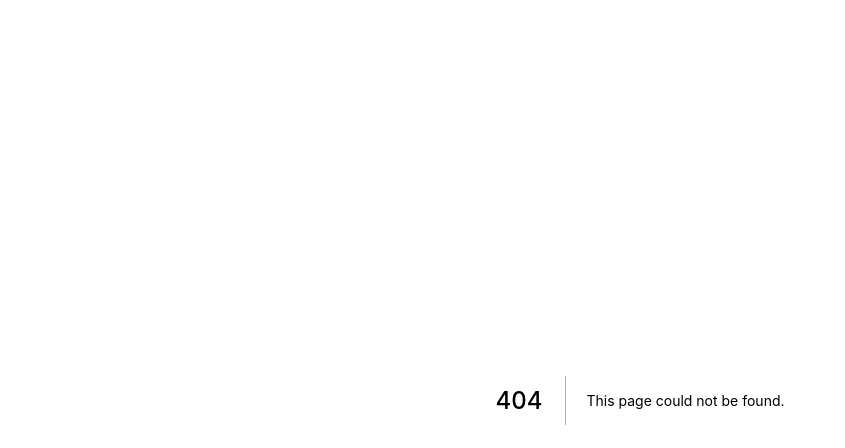
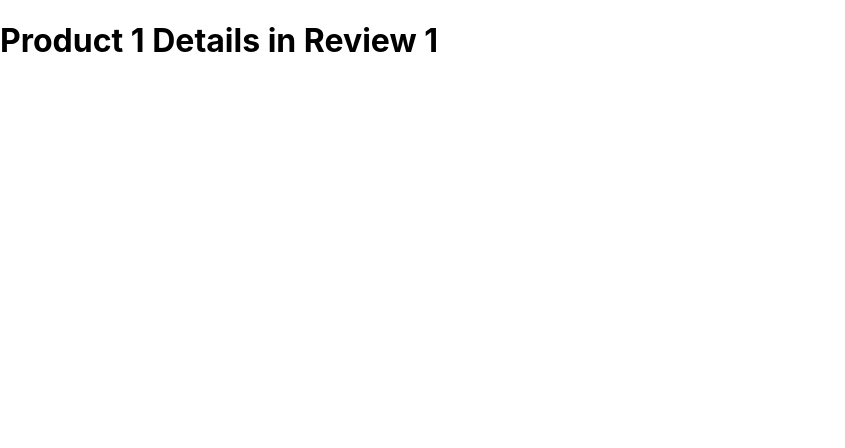
Before and after one commit to fimbres/next-start, a Next.js app: page /products/1/review/1 in a window 1280 px wide. Before the commit this address had no page. Shown: the top 448 px of the page, without its empty margins (0-845 px from the left). Built offline with nearby package versions, Linux system fonts and the light colour scheme.

Commit message:
nested dynamic routes

```diff
--- /dev/null
+++ b/pages/products/[productId]/review/[reviewId].js
@@ -0,0 +1,10 @@
+import { useRouter } from 'next/router';
+
+const ProductDetail = () => {
+    const router = useRouter();
+    const reviewId = router.query.reviewId;
+    const productId = router.query.productId;
+    return <h1>Product {productId} Details in Review {reviewId}</h1>
+}
+
+export default ProductDetail;
```
Also changed, not shown: pages/products/[productId]/index.js (renamed from pages/products/[productId].js).
